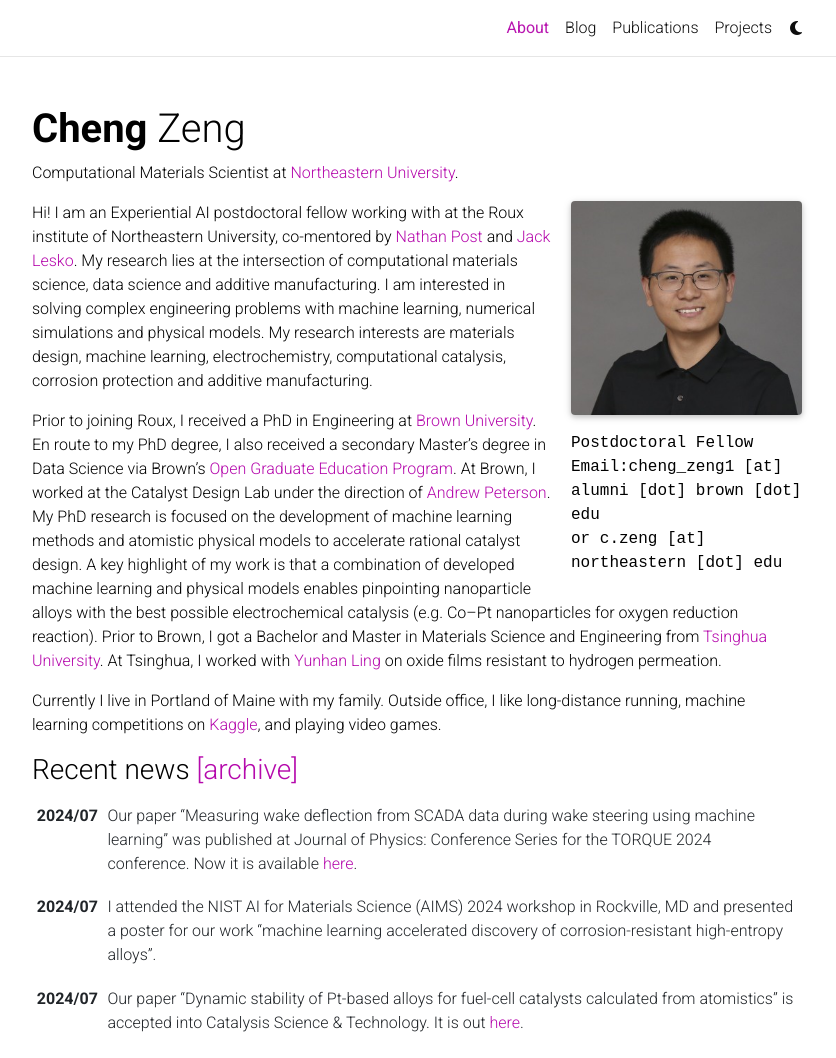
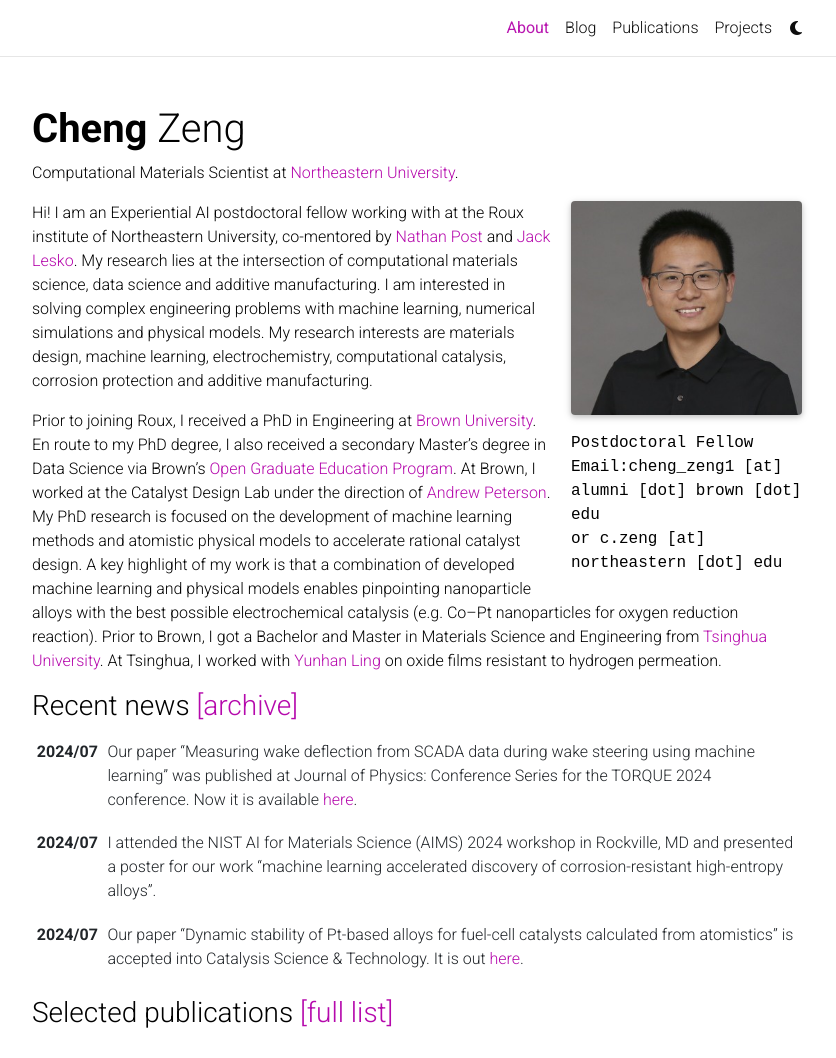
Before and after one commit to cengc13/website, a Jekyll site: the page built from _pages/about.md, in a window 1280 px wide and 1376 px high, cut to the strip 0-1058 px from the top of the window. Shown: the whole strip, without its empty margins (223-1059 px from the left). Built offline with Jekyll 4.4.1, drawn with Linux system fonts in a browser that asks for light colours; comment, search, counter and statistics services are not loaded; a style sheet for code colours, icons or effects is not loaded.

Commit message:
update about

```diff
--- a/_pages/about.md
+++ b/_pages/about.md
@@ -21,4 +21,4 @@
 
 Prior to joining Roux, I received a PhD in Engineering at <a href='https://www.brown.edu/'>Brown University</a>.  En route to my PhD degree, I also received a secondary Master's degree in Data Science via Brown's <a href='https://graduateschool.brown.edu/academics-research/distinctive-opportunities/open-graduate-education'>Open Graduate Education Program</a>. At Brown, I worked at the Catalyst Design Lab under the direction of <a href='https://engineering.brown.edu/people/andrew-peterson'>Andrew Peterson</a>. My PhD research is focused on the development of machine learning methods and atomistic physical models to accelerate rational catalyst design. A key highlight of my work is that a combination of developed machine learning and physical models enables pinpointing nanoparticle alloys with the best possible electrochemical catalysis (e.g. Co--Pt nanoparticles for oxygen reduction reaction). Prior to Brown, I got a Bachelor and Master in Materials Science and Engineering from <a href='https://www.tsinghua.edu.cn/en/'>Tsinghua University</a>. At Tsinghua, I worked with <a href='https://www.researchgate.net/profile/Yunhan-Ling-2'>Yunhan Ling</a> on oxide films resistant to hydrogen permeation.
 
-Currently I live in Portland of Maine with my family. Outside office, I like long-distance running, machine learning competitions on <a href='https://www.kaggle.com/'>Kaggle</a>, and playing video games.
+<!-- Currently I live in Portland of Maine with my family. Outside office, I like long-distance running, machine learning competitions on <a href='https://www.kaggle.com/'>Kaggle</a>, and playing video games. -->
```
